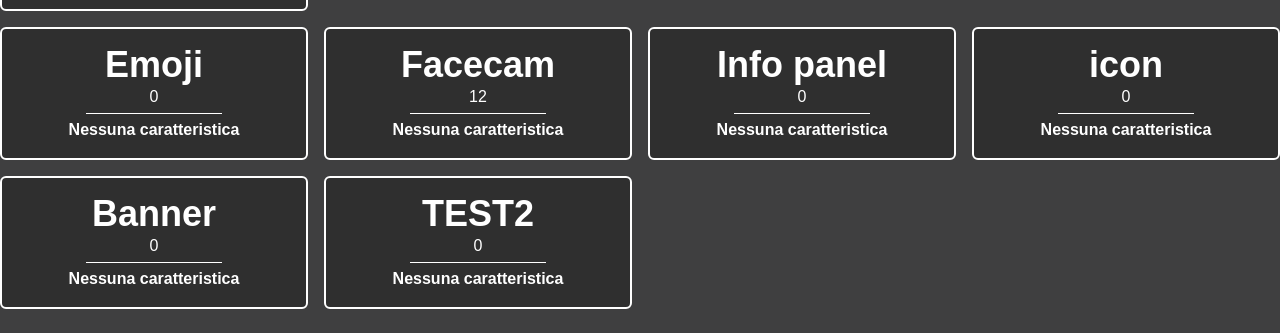
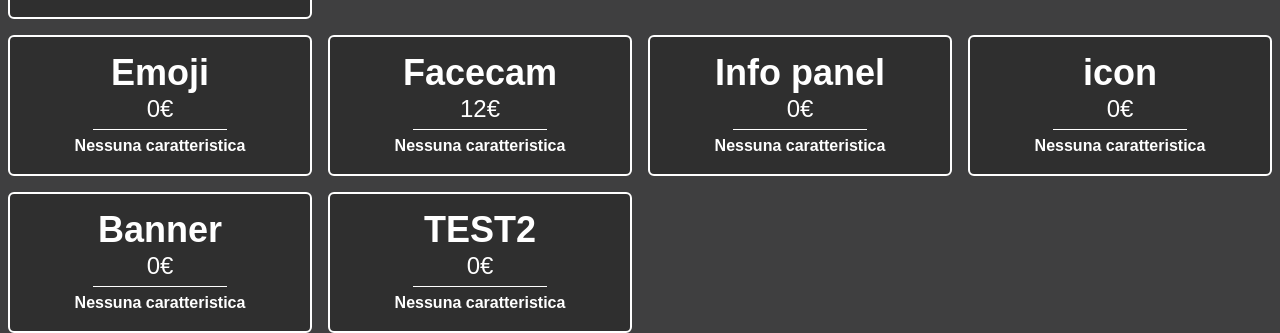
Before and after one commit to AESTHETICADESIGNERS/listino-prezzi, a website: page docs/index.html in a window 1280 px wide. Shown: the part 752-1085 px from the top of the page. Before the commit the page ends 1061 px from the top, so only its background shows below. Drawn offline with Linux system fonts and the light colour scheme; a web font is replaced by a local one.

Commit message:
aggiunti card prodotti e prodotti

```diff
--- a/docs/grafiche.html
+++ b/docs/grafiche.html
@@ -14,10 +14,13 @@
     <!--        NAVBAR      -->
     <div class="container mx-auto">
         <!--        GRAFICHE      -->
+        <products-cards category="youtube" class="grid grid-cols-1 mx-2 md:grid-cols-2 lg:grid-cols-4 gap-4"></products-cards>
         <!--        GRAFICHE      -->
     </div>
+    <script src="./script.js"></script>
+    <script src="./js/components/products-cards.js"></script>
     <script src="./js/components/simple-card.js"></script>
     <script src="./js/components/dynamo-navbar.js"></script>
-    <script src="./script.js"></script>
+    <script src="./js/components/product-card.js"></script>
 </body>
 </html>
--- a/docs/index.html
+++ b/docs/index.html
@@ -39,21 +39,11 @@
         </div>
         <!--        HEADER      -->
         <!--        GRAFICHE      -->
-        <div class="grid grid-cols-4 gap-4">
-            <product-card productid="IEHKOOBLXC"></product-card>
-            <product-card productid="YKSOWLXJKA"></product-card>
-            <product-card productid="ODNODKADMD"></product-card>
-            <product-card productid="PVBEIGBFUW"></product-card>
-            <product-card productid="WUKNMTDIVH"></product-card>
-            <product-card productid="OHRFLLGXKN"></product-card>
-            <product-card productid="WMBLWCSXGN"></product-card>
-            <product-card productid="AJRHETLJGX"></product-card>
-            <product-card productid="YLUXNGYNOP"></product-card>
-            <product-card productid="FJGHFUGHUFIG"></product-card>
-        </div>
+        <products-cards category="" class="grid grid-cols-1 mx-2 md:grid-cols-2 lg:grid-cols-4 gap-4"></products-cards>
         <!--        GRAFICHE      -->
     </div>
     <script src="./script.js"></script>
+    <script src="./js/components/products-cards.js"></script>
     <script src="./js/components/simple-card.js"></script>
     <script src="./js/components/dynamo-navbar.js"></script>
     <script src="./js/components/product-card.js"></script>
--- a/docs/js/components/dynamo-navbar.js
+++ b/docs/js/components/dynamo-navbar.js
@@ -5,23 +5,26 @@ class DynamoNavbar extends HTMLElement {
         <div class="z-10 bg-[#2F2F2F] h-[60px] w-full flex items-center justify-center md:justify-start sticky top-0">
             <div class="menu-toggle h-[50px] w-[150px] md:ml-[60px] md:mr-[60px]"><img src="./images/logo+scritta.png"></div>
             <ul class="hidden md:flex text-white font-bold uppercase gap-[35px]">
-                <li class="desktop-link hover:text-[#ec8840]"><a href="./index.html">home</a></li>
-                <li class="desktop-link hover:text-[#ec8840]"><a href="./grafiche.html">grafiche</a></li>
-                <li class="desktop-link hover:text-[#ec8840]"><a href="#scripts">scripts</a></li>
-                <li class="desktop-link hover:text-[#ec8840]"><a href="#offerte">offerte</a></li>
+                <li><a class="desktop-link" href="./index.html">home</a></li>
+                <li><a class="desktop-link" href="./grafiche.html">grafiche</a></li>
+                <li><a class="desktop-link"href="./scripts.html">scripts</a></li>
+                <li><a class="desktop-link" href="./offerte.html">offerte</a></li>
             </ul>
         </div>
-        <div class="menu-mobile -translate-x-full md:hidden fixed top-0 left-0 w-full h-screen flex justify-center items-center bg-[#3f3f40]">
+        <div class="menu-mobile -translate-x-full transition-all duration-[1.5s] md:hidden fixed top-0 left-0 w-full h-screen flex justify-center items-center bg-[#3f3f40]">
             <ul class="text-center text-6xl flex flex-col gap-8 text-white uppercase">
-                <li class="mobile-link hover:text-[#ec8840]"><a href="./index.html">home</a></li>
-                <li class="mobile-link hover:text-[#ec8840]"><a href="./grafiche.html">grafiche</a></li>
-                <li class="mobile-link hover:text-[#ec8840]">SCRIPTS</li>
-                <li class="mobile-link hover:text-[#ec8840]">OFFERTE</li>
+                <li><a class="mobile-link" href="./index.html">home</a></li>
+                <li><a class="mobile-link" href="./grafiche.html">grafiche</a></li>
+                <li><a class="mobile-link" href="./scripts.html">scripts</a></li>
+                <li><a class="mobile-link" href="./offerte.html">offerte</a></li>
             </ul>
         </div>
         `;
         this.linkActivatedColor = "text-[#ff6900]";
         this.linkHoverColor = "hover:text-[#ec8840]";
+
+        // Aggiungo a tutti i link a la classe per l'hover
+        Array.from(this.getElementsByTagName("a")).forEach(link => link.classList.add(this.linkHoverColor));
 
         this.desktopLinks = Array.from(this.getElementsByClassName("desktop-link"));
         this.mobileLinks = Array.from(this.getElementsByClassName("mobile-link"));
--- a/docs/js/components/product-card.js
+++ b/docs/js/components/product-card.js
@@ -8,8 +8,8 @@ class ProductCard extends HTMLElement {
                     <h2 class="font-bold text-4xl text-white text-center">
                         ${selectedProduct.name}
                     </h2>
-                    <p class="text-white text-center">
-                        ${selectedProduct.discountPrice ? `<span class="text-[#ff6900] line-through">${selectedProduct.price}</span> ${selectedProduct.discountPrice}` : selectedProduct.price}
+                    <p class="text-white text-center text-2xl">
+                        ${selectedProduct.discountPrice ? `<span class="text-[#ff6900] line-through">${selectedProduct.price}€</span> ${selectedProduct.discountPrice}€` : `${selectedProduct.price}€`}
                     </p>
                     <hr class="border-white text-3xl my-1 w-[50%] mx-auto">
                     <div class="text-white font-semibold">
--- /dev/null
+++ b/docs/js/components/products-cards.js
@@ -0,0 +1,17 @@
+class ProductsCards extends HTMLElement {
+    constructor() {
+        super();
+        this.loadProducts(this.getAttribute("category"));
+    }
+    loadProducts(category) {
+        console.log(category);
+        const selectedProducts = category ? products.filter(product => product.category === category) : products;
+        selectedProducts.forEach(product => {
+            const productCard = document.createElement('product-card');
+            productCard.setAttribute("productid", product.id);
+            this.appendChild(productCard);
+        });
+    }
+}
+
+customElements.define('products-cards', ProductsCards);
--- a/docs/script.js
+++ b/docs/script.js
@@ -14,3 +14,42 @@ const products = [
     { "id": "YLUXNGYNOP", "name": "Banner", "description": "", "price": "0", "discountPrice": "", "category": "youtube" },
     { "id": "FJGHFUGHUFIG", "name": "TEST2", "description": "", "price": "0", "discountPrice": "", "category": "youtube" }
 ];
+
+const productsTest = [
+    {
+        "id": "IEHKOOBLXC",
+        "name": "Logo piccolo",
+        "description": "Logo perfetto per chi non vuole esagerare",
+        "price": "2",
+        "discountPrice": "1",
+        "category": "logo",
+        "fields": [
+            {
+                "emoji": "⬇️",
+                "name": "Costo basso"
+            },
+            {
+                "emoji": "📁",
+                "name": "File PSD"
+            }
+        ]
+    },
+    {
+        "id": "IDJFIJDIFHUD",
+        "name": "Logo grande",
+        "description": "Logo perfetto per chi non vuole esagerare",
+        "price": "5",
+        "discountPrice": "3",
+        "category": "discord",
+        "fields": [
+            {
+                "emoji": "⬇️",
+                "name": "Costo basso"
+            },
+            {
+                "emoji": "📁",
+                "name": "File PSD"
+            }
+        ]
+    }
+];
```
Also changed, not shown: docs/css/tailwindcss.css.
